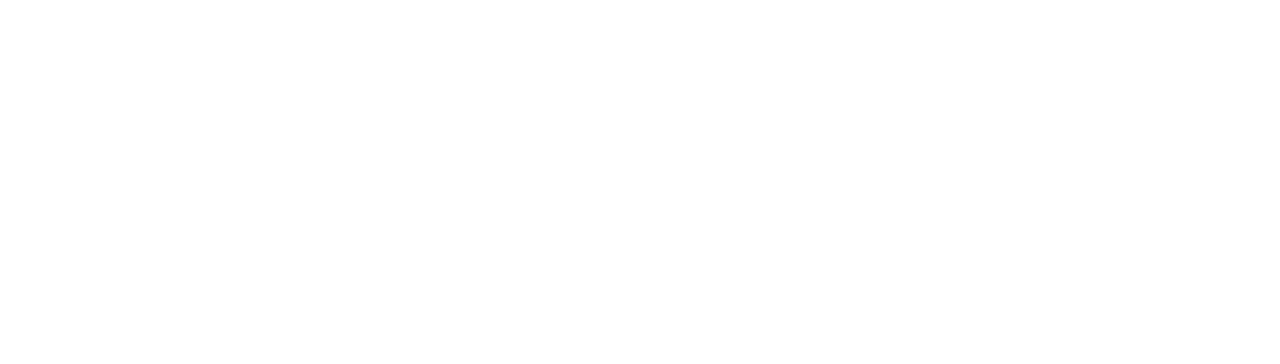
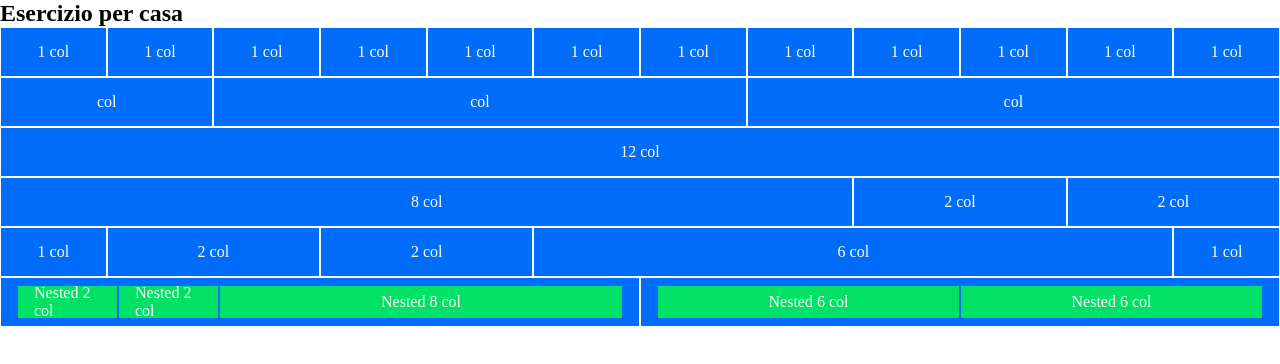
Before and after one commit to davide-rullo/html-css-12bool, a plain HTML site: page index.html in a window 1280 px wide. Drawn offline with Linux system fonts and the light colour scheme.

Commit message:
Add first part
added initial rows with columns

```diff
--- a/css/framework.css
+++ b/css/framework.css
@@ -3,3 +3,88 @@
     padding: 0;
     box-sizing: border-box;
 }
+
+.container{
+
+    margin: 0 auto;
+}
+
+.row{
+    display: flex;
+    flex-wrap: wrap;
+
+}
+
+[class^='col-']{
+    background-color: #006cfa;
+    height: 50px;
+    border: 1px solid white;
+    display: flex;
+    justify-content: center;
+    align-items: center;
+    color: white;
+}
+
+
+.col-1 {
+    width: calc((100%/12) * 1);
+}
+
+.col-2 {
+    width: calc((100%/12) * 2);
+}
+
+.col-3 {
+    width: calc((100%/12) * 3);
+}
+
+.col-4 {
+    width: calc((100%/12) * 4);
+}
+
+.col-5 {
+    width: calc((100%/12) * 5);
+}
+
+.col-6 {
+    width: calc((100%/12) * 6);
+}
+
+.col-7 {
+    width: calc((100%/12) * 7);
+}
+
+.col-8 {
+    width: calc((100%/12) * 8);
+}
+
+.col-9 {
+    width: calc((100%/12) * 9);
+}
+
+.col-10 {
+    width: calc((100%/12) * 10);
+}
+
+.col-11 {
+    width: calc((100%/12) * 11);
+}
+
+.col-12 {
+    width: calc((100%/12) * 12);
+}
+
+.nested {
+    background-color: #00e165;
+    padding: 1rem;
+    height: 50%;
+    border: 1px solid #006cfa;
+}
+
+.m-1{
+    margin: 1rem;
+}
+
+.p-1{
+    padding: 1rem;
+}
--- a/index.html
+++ b/index.html
@@ -8,6 +8,52 @@
         <link rel="stylesheet" href="./css/style.css">
     </head>
     <body>
-
+        <h2>Esercizio per casa</h2>
+        <div class="container">
+            <div class="row">
+                <div class="col-1">1 col</div>
+                <div class="col-1">1 col</div>
+                <div class="col-1">1 col</div>
+                <div class="col-1">1 col</div>
+                <div class="col-1">1 col</div>
+                <div class="col-1">1 col</div>
+                <div class="col-1">1 col</div>
+                <div class="col-1">1 col</div>
+                <div class="col-1">1 col</div>
+                <div class="col-1">1 col</div>
+                <div class="col-1">1 col</div>
+                <div class="col-1">1 col</div>
+            </div>
+            <div class="row">
+                <div class="col-2">col</div>
+                <div class="col-5">col</div>
+                <div class="col-5">col</div>
+            </div>
+            <div class="row">
+                <div class="col-12">12 col</div>
+            </div>
+            <div class="row">
+                <div class="col-8">8 col</div>
+                <div class="col-2">2 col</div>
+                <div class="col-2">2 col</div>
+            </div>
+            <div class="row">
+                <div class="col-1">1 col</div>
+                <div class="col-2">2 col</div>
+                <div class="col-2">2 col</div>
+                <div class="col-6">6 col</div>
+                <div class="col-1">1 col</div>
+            </div>
+            <div class="row">
+                <div class="col-6 p-1">
+                    <div class="col-2 nested">Nested 2 col</div>
+                    <div class="col-2 nested">Nested 2 col</div>
+                    <div class="col-8 nested">Nested 8 col</div>
+                </div>
+                <div class="col-6 p-1">
+                    <div class="col-6 nested">Nested 6 col</div>
+                    <div class="col-6 nested">Nested 6 col</div>
+                </div>
+            </div>
         </body>
     </html>
```
Lines whose indentation alone changed are shown as unchanged.
